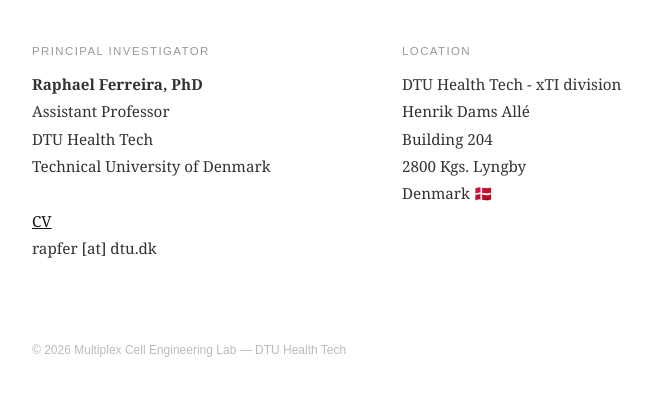
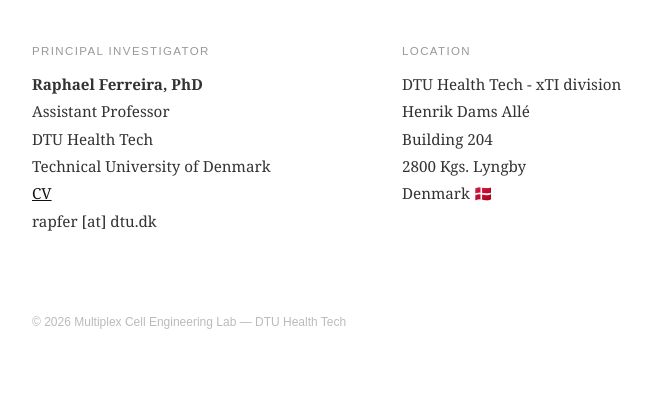
Before and after one commit to multiplex-cell/website, a plain HTML site: page contact.html in a window 1280 px wide. Shown: the part 209-604 px from the top of the page, without its empty margins (268-919 px from the left). Drawn offline with Linux system fonts and the light colour scheme.

Commit message:
Fix formatting of address section in contact.html

```diff
--- a/contact.html
+++ b/contact.html
@@ -127,7 +127,7 @@
         <strong>Raphael Ferreira, PhD</strong><br>
         Assistant Professor<br>
         DTU Health Tech<br>
-        Technical University of Denmark<br><br>
+        Technical University of Denmark<br>
         <a href="files/CV-Raphael-0426.pdf" target="_blank" rel="noopener">CV</a><br>
         rapfer [at] dtu.dk
       </address>
```
